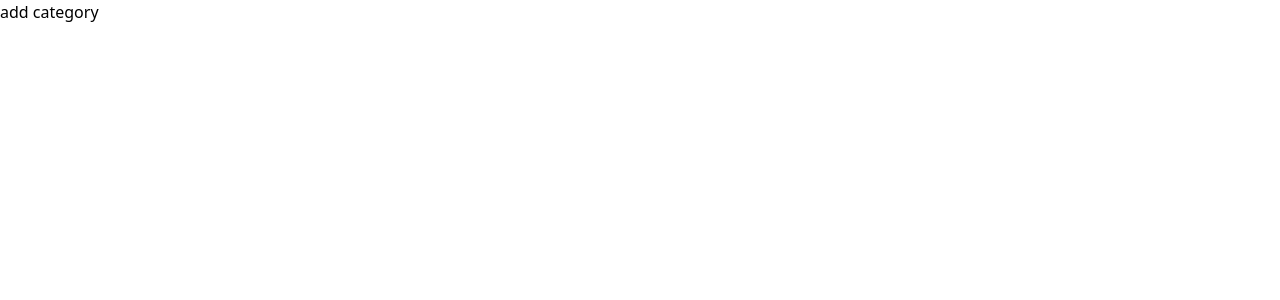
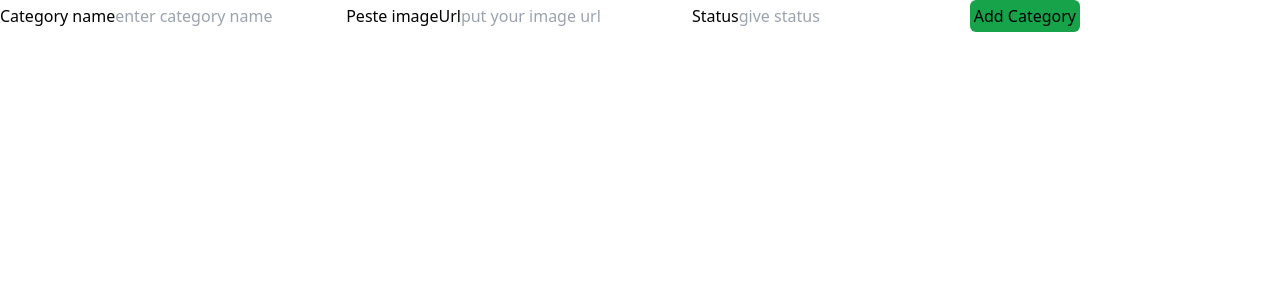
Before and after one commit to maheshpawar3819/MERN-Projects, a React (Vite) app in the folder DigitalFlake/Client/DigitalFlake/: page /category/add in a window 1280 px wide. Shown: the top 300 px of the page. Built offline with nearby package versions, Linux system fonts and the light colour scheme.

Commit message:
successfully add category

```diff
--- a/DigitalFlake/Client/DigitalFlake/src/Components/Category.jsx/AddCategory.jsx
+++ b/DigitalFlake/Client/DigitalFlake/src/Components/Category.jsx/AddCategory.jsx
@@ -1,7 +1,77 @@
-import React from "react";
+import axios from "axios";
+import React, { useState } from "react";
+import { useNavigate } from "react-router-dom";
 
 const AddCategory = () => {
-  return <div>add category</div>;
+  const [category, setCategory] = useState({
+    name: "",
+    imageUrl: "",
+    status: "",
+  });
+
+  const navigate = useNavigate();
+
+  const handleChange = (e) => {
+    const name = e.target.name;
+    const value = e.target.value;
+    setCategory({
+      ...category,
+      [name]: value,
+    });
+  };
+
+  const addCategory = async (e) => {
+    e.preventDefault();
+    const { name, imageUrl, status } = category;
+    try {
+      const response = await axios.post(
+        "http://localhost:8080/api/categories/categories",
+        {
+          name,
+          imageUrl,
+          status,
+        }
+      );
+      console.log(response);
+      if (response.status >= 200) {
+        alert("success");
+        navigate("/category");
+      }
+    } catch (error) {
+      console.log(error);
+    }
+  };
+  return (
+    <div>
+      <form action="" onSubmit={addCategory}>
+        <label htmlFor="newCategory">Category name</label>
+        <input
+          type="text"
+          name="name"
+          placeholder="enter category name"
+          value={category.name}
+          onChange={handleChange}
+        />
+        <label htmlFor="imgage">Peste imageUrl</label>
+        <input
+          type="text"
+          name="imageUrl"
+          placeholder="put your image url"
+          value={category.imageUrl}
+          onChange={handleChange}
+        />
+        <label htmlFor="status">Status</label>
+        <input
+          type="text"
+          name="status"
+          placeholder="give status"
+          value={category.status}
+          onChange={handleChange}
+        />
+        <button className="bg-green-600 p-1 rounded-md">Add Category</button>
+      </form>
+    </div>
+  );
 };
 
 export default AddCategory;
```
